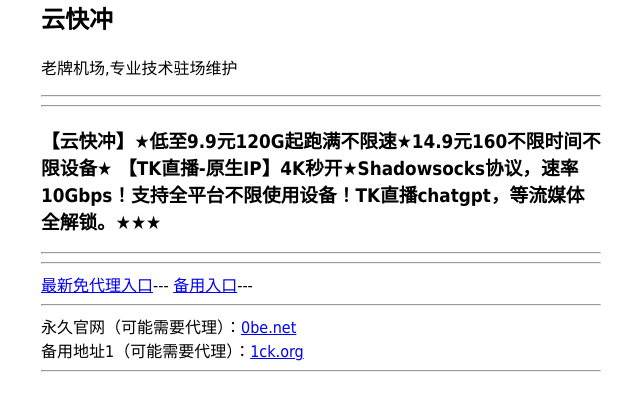
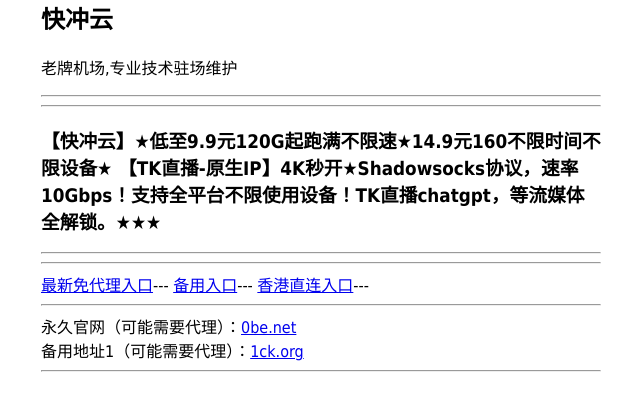
Before and after one commit to wzjmcabhhure/wzjmcabhhure.github.io, a plain HTML site: page index.html in a window 1280 px wide. Shown: the whole page, without its empty margins (319-959 px from the left). Drawn offline with Linux system fonts and the light colour scheme.

Commit message:
Update index.html

```diff
--- a/index.html
+++ b/index.html
@@ -2,7 +2,7 @@
 <head>
 	<meta charset="UTF-8">
 	<meta http-equiv="refresh" content="3; url=https://www.0be.net">
-	<title>云快冲 - 老牌机场,专业技术驻场维护 - 专业的事专业人做</title>
+	<title>快冲云 - 老牌机场,专业技术驻场维护,专业机场</title>
 <style>
 html { color-scheme: light dark; }
 body { width: 35em; margin: 0 auto;
@@ -10,16 +10,17 @@ font-family: Tahoma, Verdana, Arial, sans-serif; }
 </style>
 </head>
 <body>
-  <h2>云快冲</h2>
+  <h2>快冲云</h2>
 	    	    <p>老牌机场,专业技术驻场维护</p>
 	   <hr/>
          <hr/>
-        <h3>【云快冲】★低至9.9元120G起跑满不限速★14.9元160不限时间不限设备★
+        <h3>【快冲云】★低至9.9元120G起跑满不限速★14.9元160不限时间不限设备★
            【TK直播-原生IP】4K秒开★Shadowsocks协议，速率10Gbps！支持全平台不限使用设备！TK直播chatgpt，等流媒体全解锁。★★★</h3>
 	    	    <hr/>
                    <hr/>
 	    	    <a class="about" id="link"  href="https://www.0be.net">最新免代理入口</a>---
-				 <a class="about" id="link"  href="https://1ck.org">备用入口</a>---
+		    <a class="about" id="link"  href="https://1ck.org">备用入口</a>---
+		    <a class="about" id="link"  href="https://hk.0be.net">香港直连入口</a>---
 	    	    <br>
 	    	    <hr/>
 	    	     永久官网（可能需要代理）：<a href="https://www.0be.net/">0be.net</a>
```
